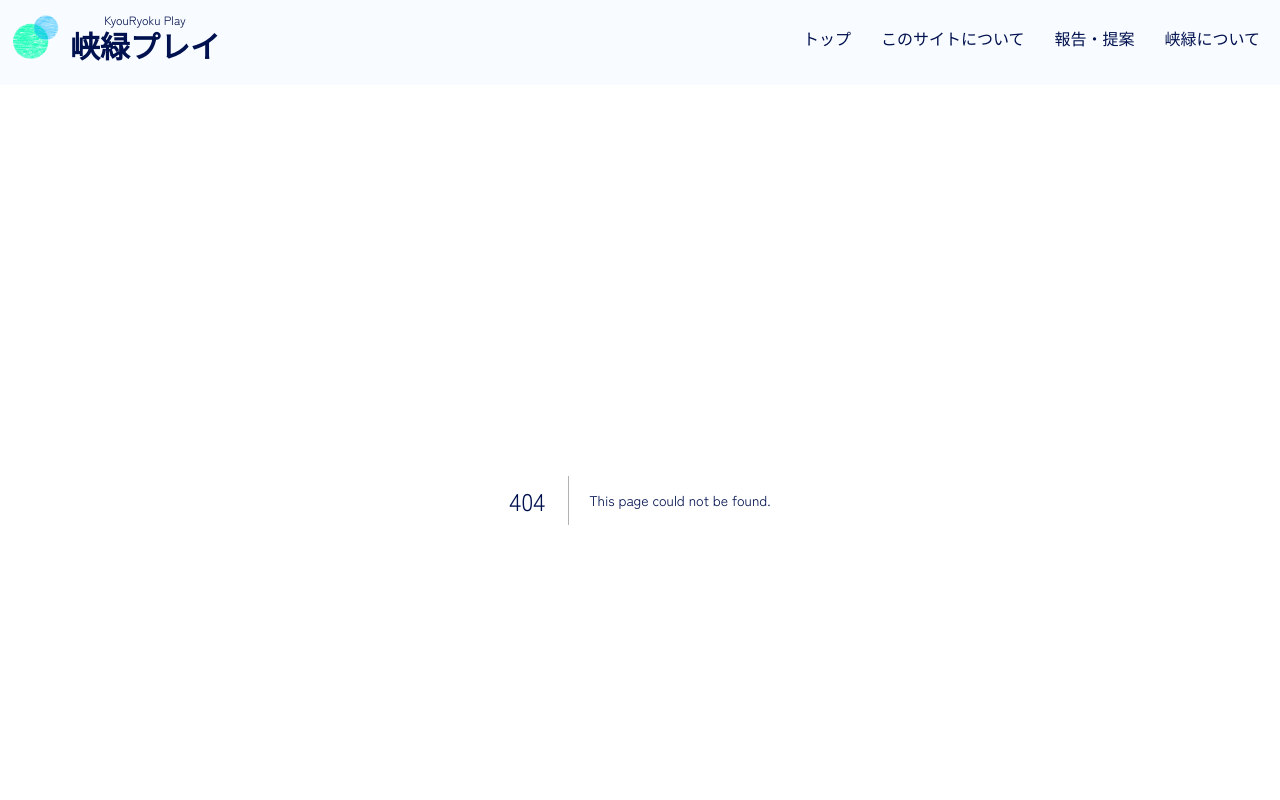
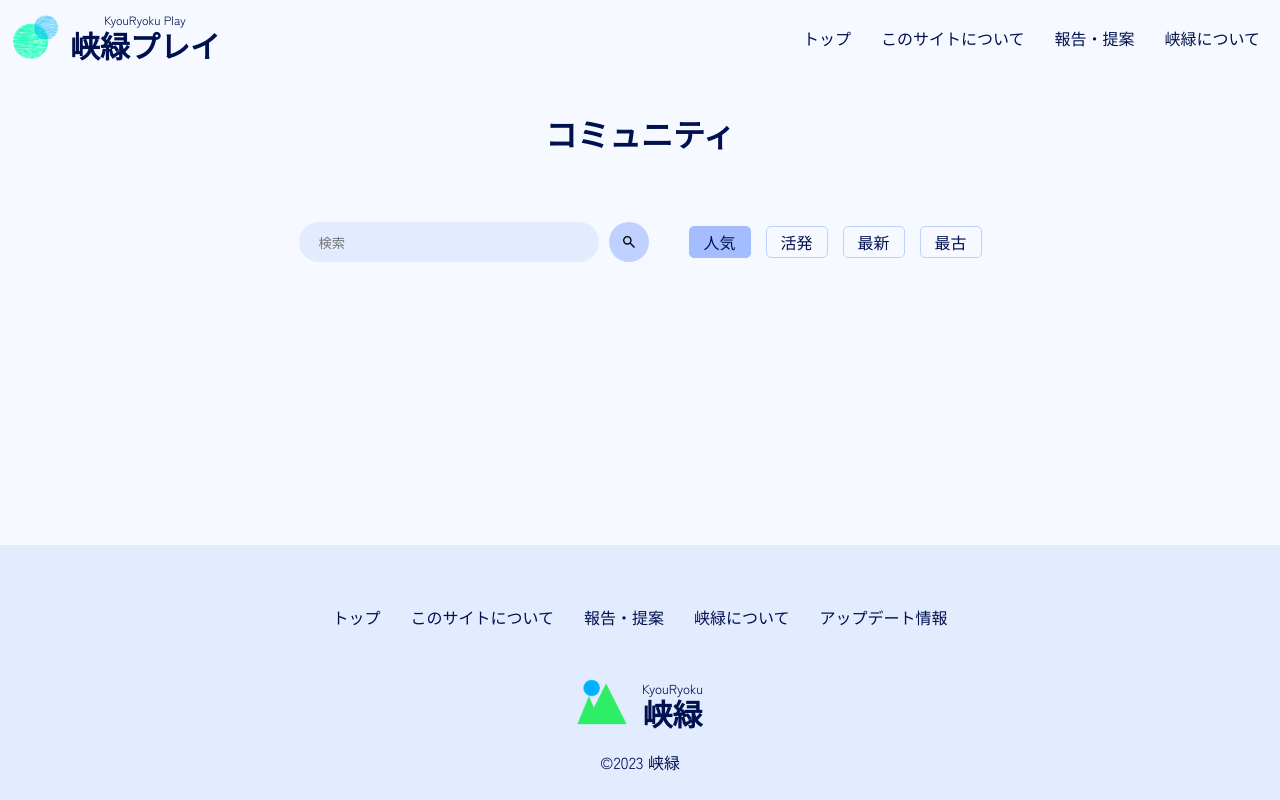
Before and after one commit to goshieta/kyouryoku-play, a Next.js app: page /community in a window 1280 px wide. Before the commit this address had no page. Shown: the top 800 px of the page. Built offline with nearby package versions, Linux system fonts and the light colour scheme.

Commit message:
コミュニティのUI作成

```diff
--- /dev/null
+++ b/components/community/communityCard.tsx
@@ -0,0 +1,4 @@
+//コミュニティ一覧に表示する一つのコミュニティのカード
+export default function CommunityCard() {
+  return <></>;
+}
--- /dev/null
+++ b/components/community/filter.tsx
@@ -0,0 +1,38 @@
+import styles from "@/styles/components/community.module.css";
+
+//コミュニティ検索用のダイアログ
+export default function Filter() {
+  return (
+    <div id={styles.filterBox}>
+      <div id={styles.filterSearchBox}>
+        <input type="text" placeholder="検索" />
+        <button>
+          <img src="/navigation/search.svg" alt="検索" width={16} height={16} />
+        </button>
+      </div>
+      <div id={styles.filterSearchFromAtt}>
+        <div>
+          <input
+            type="radio"
+            name="filterSearchFromAtt"
+            id="fsfsfa_popular"
+            defaultChecked
+          />
+          <label htmlFor="fsfsfa_popular">人気</label>
+        </div>
+        <div>
+          <input type="radio" name="filterSearchFromAtt" id="fsfsfa_active" />
+          <label htmlFor="fsfsfa_active">活発</label>
+        </div>
+        <div>
+          <input type="radio" name="filterSearchFromAtt" id="fsfsfa_latest" />
+          <label htmlFor="fsfsfa_latest">最新</label>
+        </div>
+        <div>
+          <input type="radio" name="filterSearchFromAtt" id="fsfsfa_oldest" />
+          <label htmlFor="fsfsfa_oldest">最古</label>
+        </div>
+      </div>
+    </div>
+  );
+}
--- a/package.json
+++ b/package.json
@@ -1,6 +1,6 @@
 {
-  "name": "kyouryoku-game",
-  "version": "0.1.0",
+  "name": "kyouryoku-play",
+  "version": "1.0.0",
   "private": true,
   "scripts": {
     "dev": "next dev",
--- /dev/null
+++ b/pages/community/index.tsx
@@ -0,0 +1,15 @@
+import Filter from "@/components/community/filter";
+import styles from "@/styles/components/community.module.css";
+
+//コミュニティグループの一覧画面
+export default function CommunityAll() {
+  return (
+    <div id={styles.parent}>
+      <h1>コミュニティ</h1>
+      <div id={styles.left}>
+        <Filter></Filter>
+      </div>
+      <div id={styles.right}></div>
+    </div>
+  );
+}
--- /dev/null
+++ b/styles/components/community.module.css
@@ -0,0 +1,84 @@
+#parent {
+  width: 800px;
+  margin: 0 auto;
+  text-align: center;
+}
+#parent > h1 {
+  margin: 10px 0;
+}
+
+/*フィルター*/
+#filterBox {
+  margin: 20px;
+  margin-top: 10px;
+  padding: 20px;
+  border-radius: 10px;
+  display: flex;
+  align-items: center;
+  justify-content: center;
+  gap: 40px;
+  box-sizing: border-box;
+}
+#filterSearchBox {
+  display: flex;
+}
+#filterSearchBox input {
+  background-color: var(--special-bg);
+  outline: none;
+  border: none;
+  margin-right: 10px;
+  width: 300px;
+  height: 40px;
+  padding: 0 20px;
+  box-sizing: border-box;
+  border-radius: 20px;
+}
+#filterSearchBox button {
+  background-color: var(--theme-color-level-1);
+  border: none;
+  outline: none;
+  width: 40px;
+  height: 40px;
+  border-radius: 50%;
+  display: flex;
+  justify-content: center;
+  align-items: center;
+  cursor: pointer;
+}
+#filterSearchBox button:hover {
+  background-color: var(--theme-color-level-2);
+  transition: background-color 0.3s;
+}
+#filterSearchBox button:active {
+  background-color: var(--theme-color-level-3);
+  transition: background-color 0.2s;
+}
+#filterSearchBox button img {
+  display: block;
+}
+#filterSearchFromAtt {
+  margin: 30px 0;
+  display: flex;
+  gap: 15px;
+}
+#filterSearchFromAtt label {
+  border: solid 1px var(--theme-color-level-1);
+  display: block;
+  margin: 10px 0;
+  width: 60px;
+  height: 30px;
+  border-radius: 5px;
+  display: flex;
+  justify-content: center;
+  align-items: center;
+  cursor: pointer;
+}
+#filterSearchFromAtt input:checked + label {
+  background-color: var(--theme-color-level-2);
+  border: solid 1px var(--theme-color-level-2);
+  transition: background-color 0.2s;
+}
+#filterSearchFromAtt input {
+  opacity: 0;
+  position: absolute;
+}
--- a/styles/globals.css
+++ b/styles/globals.css
@@ -18,15 +18,24 @@ body {
   --background-color: #f6f9ff;
   --alpha-background-color: #f6f9ffb4;
   --special-bg: rgb(227, 235, 255);
+
+  --theme-color-level-1: rgb(191, 209, 255);
+  --theme-color-level-2: rgb(163, 189, 255);
+  --theme-color-level-3: rgb(112, 152, 255);
+
   --link-color: rgb(0, 132, 255);
 }
 /*ダークモード対応*/
 @media (prefers-color-scheme: dark) {
   :root {
-    --font-color: #c9c0e2;
+    --font-color: #dcd7eb;
     --background-color: #000b22;
     --alpha-background-color: #000b22e5;
     --special-bg: #00173c;
+
+    --theme-color-level-1: #002a6e;
+    --theme-color-level-2: #000f7d;
+    --theme-color-level-3: #1700aa;
   }
   img {
     filter: brightness(70%);
```
Also changed, not shown: public/navigation/search.svg (added).
